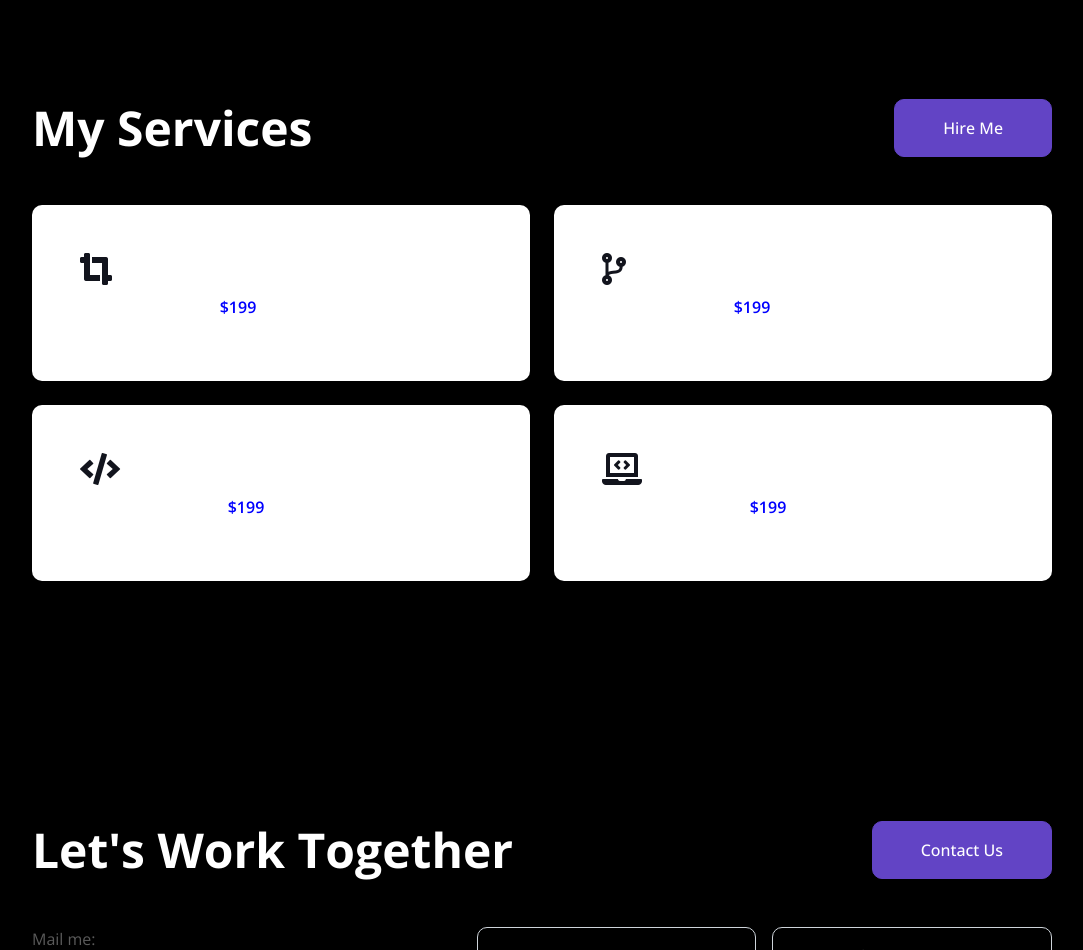
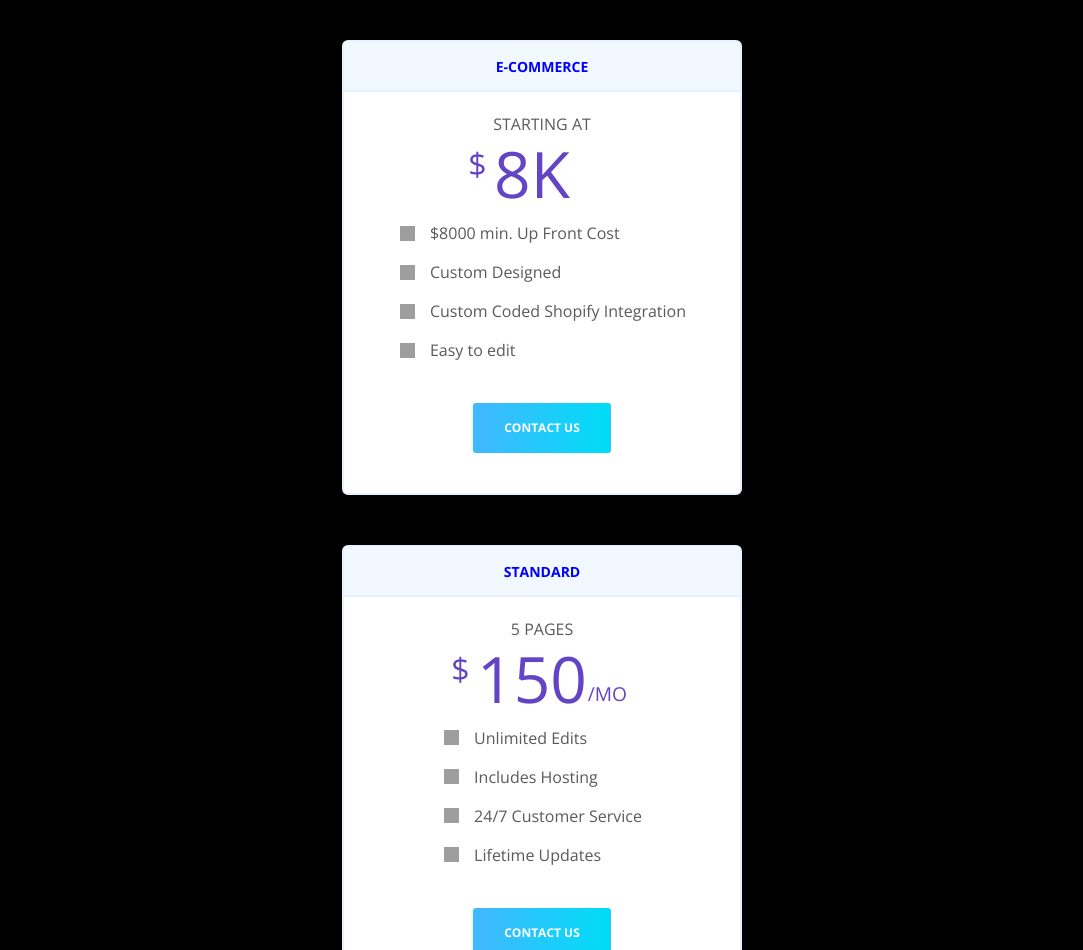
Before and after one commit to plazmotos/website, a plain HTML site: page index.html in a window 1280 px wide. Shown: the part 2808-3758 px from the top of the page, without its empty margins (98-1181 px from the left). Drawn offline with nearby package versions, Linux system fonts and the light colour scheme; grey boxes are pictures that could not be loaded.

Commit message:
Update index.html

```diff
--- a/index.html
+++ b/index.html
@@ -309,68 +309,55 @@
 
 
     <!-- Service Start -->
-    <div class="container-fluid bg-light my-5 py-6" id="service">
-        <div class="container">
-            <div class="row g-5 mb-5 wow fadeInUp" data-wow-delay="0.1s">
-                <div class="col-lg-6">
-                    <h1 class="display-5 mb-0">My Services</h1>
+        <section id="prices" class="section ">
+            <div class="container">
+                <div class="price-box">
+                    <h2>E-Commerce</h2>
+                    <span>STARTING AT</span>
+                    <h3 class="not-mo">8K</h3>
+                    <ul>
+                        <li><img aria-hidden="true" src="https://d33wubrfki0l68.cloudfront.net/608a680adbcdbdfc5b0db51ce6104719aaf2b24b/7080e/images/tick.svg" alt=""> $8000 min. Up Front Cost</li>
+                        <li><img aria-hidden="true" src="https://d33wubrfki0l68.cloudfront.net/608a680adbcdbdfc5b0db51ce6104719aaf2b24b/7080e/images/tick.svg" alt=""> Custom Designed</li>
+                        <li><img aria-hidden="true" src="https://d33wubrfki0l68.cloudfront.net/608a680adbcdbdfc5b0db51ce6104719aaf2b24b/7080e/images/tick.svg" alt=""> Custom Coded Shopify Integration</li>
+                        <li><img aria-hidden="true" src="https://d33wubrfki0l68.cloudfront.net/608a680adbcdbdfc5b0db51ce6104719aaf2b24b/7080e/images/tick.svg" alt=""> Easy to edit</li>
+                    </ul>
+                    <button class="button-solid services-button" onclick="location.href='/html/contact.html'" type="button">
+                        CONTACT US
+                    </button>
                 </div>
-                <div class="col-lg-6 text-lg-end">
-                    <a class="btn btn-primary py-3 px-5" href="">Hire Me</a>
+                <div class="price-box">
+                    <h2>Standard</h2>
+                    <span>5 PAGES</span>
+                    <h3>150</h3>
+                    <ul>
+                        <li><img aria-hidden="true" src="https://d33wubrfki0l68.cloudfront.net/608a680adbcdbdfc5b0db51ce6104719aaf2b24b/7080e/images/tick.svg" alt=""> Unlimited Edits</li>
+                        <li><img aria-hidden="true" src="https://d33wubrfki0l68.cloudfront.net/608a680adbcdbdfc5b0db51ce6104719aaf2b24b/7080e/images/tick.svg" alt=""> Includes Hosting</li>
+                        <li><img aria-hidden="true" src="https://d33wubrfki0l68.cloudfront.net/608a680adbcdbdfc5b0db51ce6104719aaf2b24b/7080e/images/tick.svg" alt=""> 24/7 Customer Service</li>
+                        <li><img aria-hidden="true" src="https://d33wubrfki0l68.cloudfront.net/608a680adbcdbdfc5b0db51ce6104719aaf2b24b/7080e/images/tick.svg" alt=""> Lifetime Updates</li>
+                    </ul>
+                    <button class="button-solid" onclick="location.href='/html/contact.html'" type="button">
+                        CONTACT US
+                    </button>
+                </div>
+                <div class="price-box">
+                    <h2>Logos &amp; Graphic Design</h2>
+                    <span>INCLUDED!</span>
+                    <h3>0</h3>
+                    <ul>
+                        <li><img aria-hidden="true" src="https://d33wubrfki0l68.cloudfront.net/608a680adbcdbdfc5b0db51ce6104719aaf2b24b/7080e/images/tick.svg" alt=""> 2 revisions</li>
+                        <li><img aria-hidden="true" src="https://d33wubrfki0l68.cloudfront.net/608a680adbcdbdfc5b0db51ce6104719aaf2b24b/7080e/images/tick.svg" alt=""> All File Formats</li>
+                        <li><img aria-hidden="true" src="https://d33wubrfki0l68.cloudfront.net/608a680adbcdbdfc5b0db51ce6104719aaf2b24b/7080e/images/tick.svg" alt=""> Ready to use</li>
+                        <li><img aria-hidden="true" src="https://d33wubrfki0l68.cloudfront.net/608a680adbcdbdfc5b0db51ce6104719aaf2b24b/7080e/images/tick.svg" alt=""> FREE w/ Subscription</li>
+                    </ul>
+                    <button class="button-solid services-button" onclick="location.href='/html/contact.html'" type="button">
+                        CONTACT US
+                    </button>
                 </div>
             </div>
-            <div class="row g-4">
-                <div class="col-lg-6 wow fadeInUp" data-wow-delay="0.1s">
-                    <div class="service-item d-flex flex-column flex-sm-row bg-white rounded h-100 p-4 p-lg-5">
-                        <div class="bg-icon flex-shrink-0 mb-3">
-                            <i class="fa fa-crop-alt fa-2x text-dark"></i>
-                        </div>
-                        <div class="ms-sm-4">
-                            <h4 class="mb-3">Creative Design</h4>
-                            <h6 class="mb-3">Start from <span class="text-primary">$199</span></h6>
-                            <span></span>
-                        </div>
-                    </div>
-                </div>
-                <div class="col-lg-6 wow fadeInUp" data-wow-delay="0.3s">
-                    <div class="service-item d-flex flex-column flex-sm-row bg-white rounded h-100 p-4 p-lg-5">
-                        <div class="bg-icon flex-shrink-0 mb-3">
-                            <i class="fa fa-code-branch fa-2x text-dark"></i>
-                        </div>
-                        <div class="ms-sm-4">
-                            <h4 class="mb-3">Graphic Design</h4>
-                            <h6 class="mb-3">Start from <span class="text-primary">$199</span></h6>
-                            <span></span>
-                        </div>
-                    </div>
-                </div>
-                <div class="col-lg-6 wow fadeInUp" data-wow-delay="0.1s">
-                    <div class="service-item d-flex flex-column flex-sm-row bg-white rounded h-100 p-4 p-lg-5">
-                        <div class="bg-icon flex-shrink-0 mb-3">
-                            <i class="fa fa-code fa-2x text-dark"></i>
-                        </div>
-                        <div class="ms-sm-4">
-                            <h4 class="mb-3">Web Design</h4>
-                            <h6 class="mb-3">Start from <span class="text-primary">$199</span></h6>
-                            <span></span>
-                        </div>
-                    </div>
-                </div>
-                <div class="col-lg-6 wow fadeInUp" data-wow-delay="0.3s">
-                    <div class="service-item d-flex flex-column flex-sm-row bg-white rounded h-100 p-4 p-lg-5">
-                        <div class="bg-icon flex-shrink-0 mb-3">
-                            <i class="fa fa-laptop-code fa-2x text-dark"></i>
-                        </div>
-                        <div class="ms-sm-4">
-                            <h4 class="mb-3">UI/UX Design</h4>
-                            <h6 class="mb-3">Start from <span class="text-primary">$199</span></h6>
-                            <span></span>
-                        </div>
-                    </div>
-                </div>
-            </div>
-        </div>
-    </div>
+        </section>
+
+    </main>
+
     <!-- Service End -->
 
 
```
